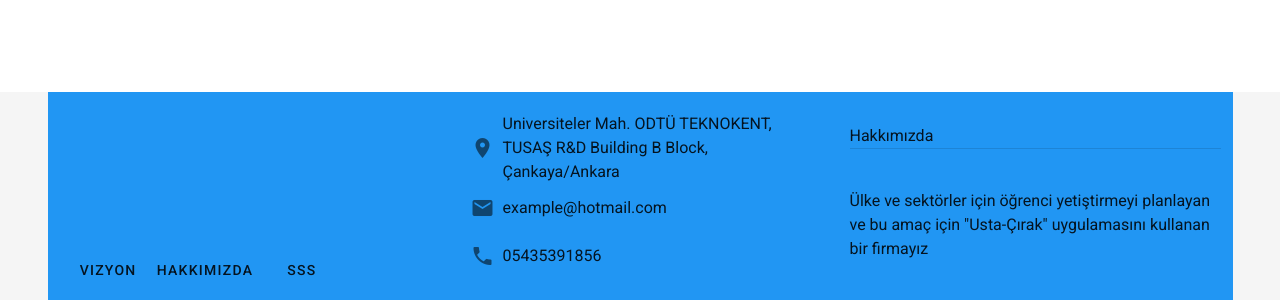
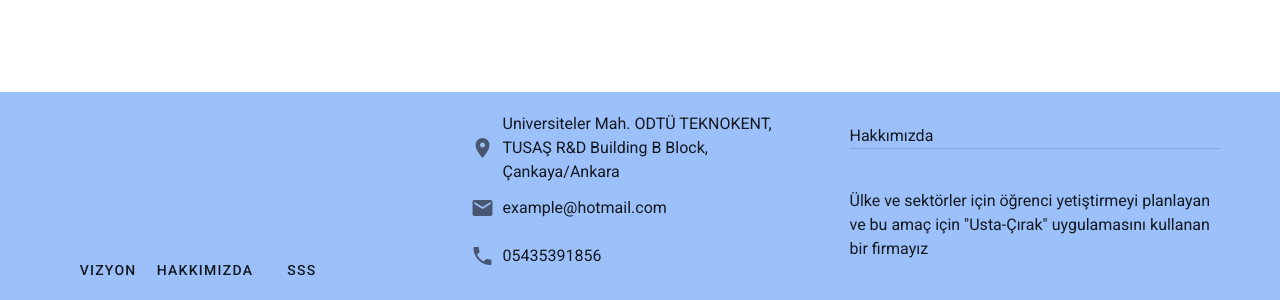
Before and after one commit to HurKusTeam/Mentor-Mentee-Project-Front-End-Repo, a Nuxt app in the folder frontend/: page / in a window 1280 px wide. Shown: the part 500-800 px from the top of the page. Built offline with nearby package versions, Linux system fonts and the light colour scheme.

Commit message:
Update Footer.vue

```diff
--- a/frontend/components/Footer/Footer.vue
+++ b/frontend/components/Footer/Footer.vue
@@ -1,6 +1,6 @@
 <template>
-  <v-footer app padless>
-    <v-container class="blue">
+  <v-footer class="clr" app padless>
+    <v-container>
       <v-row no gutters>
         <v-col>
           <v-img
@@ -17,7 +17,7 @@
           }}</v-btn>
         </v-col>
         <v-col>
-          <v-list color="blue">
+          <v-list class="test">
             <v-list-item>
               <v-icon class="mr-2">mdi-map-marker</v-icon>Universiteler Mah.
               ODTÜ TEKNOKENT, TUSAŞ R&D Building B Block, Çankaya/Ankara
@@ -54,4 +54,11 @@ export default {
 }
 </script>
 
-<style></style>
+<style scoped>
+.clr {
+  background-color: #3b82f680 !important;
+}
+.test {
+  background-color: rgba(59, 130, 246, 0);
+}
+</style>
```
